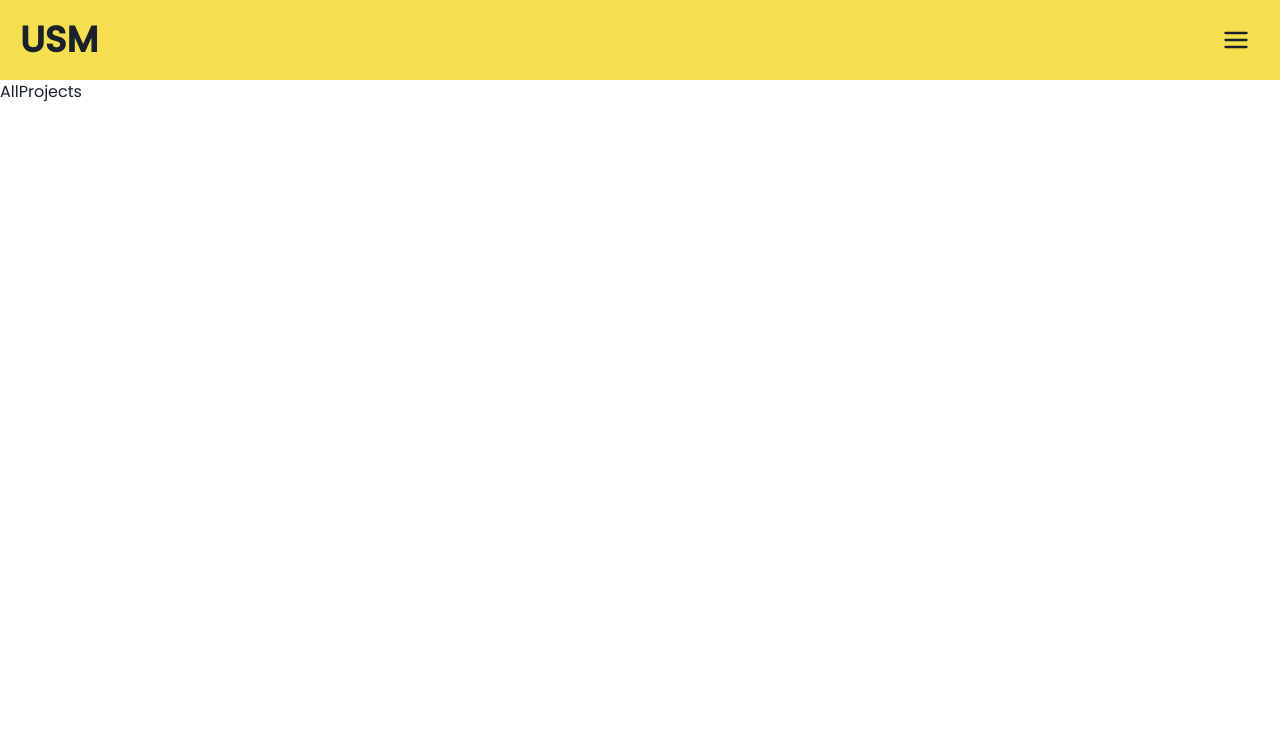
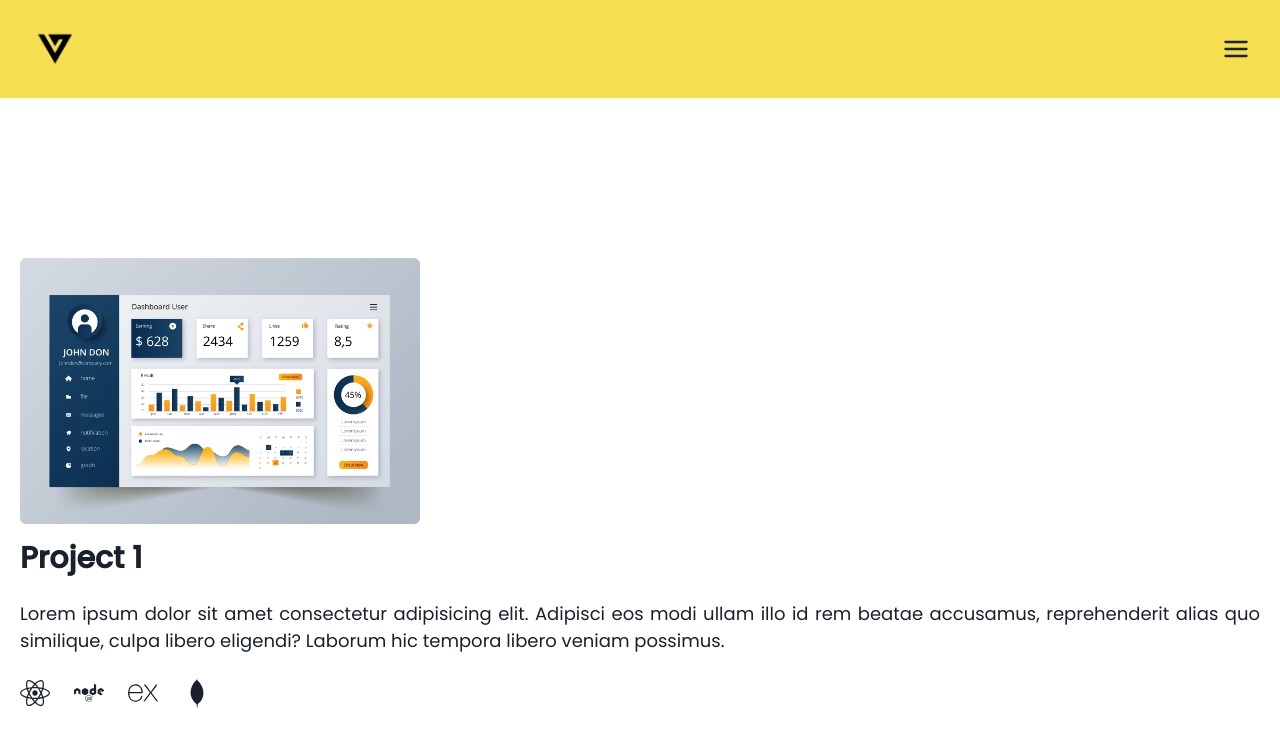
Before and after one commit to Usman4276/personal-portfolio, a Next.js app: page /projects in a window 1280 px wide. Shown: the top 744 px of the page. Built offline with nearby package versions, Linux system fonts and the light colour scheme; what tailwindcss-animated would draw is missing.

Commit message:
create /projects route ui & resolve other ui issues

```diff
--- a/app/projects/page.js
+++ b/app/projects/page.js
@@ -1,7 +1,72 @@
 import React from "react";
+import Image from "next/image";
+import Link from "next/link";
+import { Heading, Text, Button } from "@chakra-ui/react";
+import { TbWorldWww } from "react-icons/tb";
+import { FaGithub } from "react-icons/fa";
+import { projectList } from "../utils/constants";
 
 const AllProjects = () => {
-  return <div>AllProjects</div>;
+  return (
+    <div className="flex flex-wrap justify-center pb-16">
+      {projectList.map((val) => {
+        return (
+          <div
+            key={val.id}
+            className="flex max-w-[1320px] flex-wrap justify-start gap-2 mt-16 sm:mt-40 px-5"
+            data-aos={val.animate}
+            data-aos-easing="ease-in-out"
+            data-aos-once="false"
+            data-aos-duration="600"
+          >
+            <div className="relative group">
+              <Image
+                priority
+                className="rounded-md cursor-pointer transition group-hover:scale-105 group-hover:blur-sm max-[848px]:w-[500px] max-[848px]:w-[500px]"
+                src={val.img}
+                width={400}
+                height={400}
+                alt="project_image"
+              />
+
+              <div className="absolute invisible group-hover:visible top-1/2 left-1/2 transform -translate-x-1/2 -translate-y-1/2 flex gap-4">
+                <Link href={val.url} target="_blank">
+                  <Button colorScheme="green" leftIcon={<TbWorldWww />}>
+                    Visit Site
+                  </Button>
+                </Link>
+                <Link href={val.github} target="_blank">
+                  <Button
+                    variant={"solid"}
+                    bg={"black"}
+                    _active={{ border: 0 }}
+                    textColor={"white"}
+                    _hover={{ bg: "#1f2937" }}
+                    leftIcon={<FaGithub />}
+                  >
+                    Github
+                  </Button>
+                </Link>
+              </div>
+            </div>
+            <div className="text-justify w-[68%] max-[1317px]:w-full pl-20 max-[1317px]:pl-0 max-[1317px]:pl-0 py-2 max-[848px]:mt-10">
+              <Heading as="h5" size="lg">
+                {val.title}
+              </Heading>
+              <div className="py-6">
+                <Text fontSize={"lg"}>{val.desc}</Text>
+              </div>
+              <div className="flex gap-6 flex-wrap">
+                {val.tools.map((val, index) => {
+                  return <div key={index}>{val}</div>;
+                })}
+              </div>
+            </div>
+          </div>
+        );
+      })}
+    </div>
+  );
 };
 
 export default AllProjects;
--- a/app/ui/navbar.js
+++ b/app/ui/navbar.js
@@ -1,16 +1,19 @@
 "use client";
 
-import React from "react";
+import React, { useContext } from "react";
+import { Context } from "@/app/provider";
 import { Poppins } from "next/font/google";
 import ModalComp from "@/app/ui/modal";
 import { useDisclosure, IconButton } from "@chakra-ui/react";
 import { HamburgerIcon } from "@chakra-ui/icons";
 import Link from "next/link";
+import Image from "next/image";
 
 const poppins = Poppins({ subsets: ["latin"], weight: "400" });
 
 const Navbar = () => {
   const { isOpen, onOpen, onClose } = useDisclosure();
+  const { setContextState } = useContext(Context);
 
   return (
     <div className="flex justify-center sticky z-10 top-0 bg-[#f5df4e] w-full py-4">
@@ -18,9 +21,10 @@ const Navbar = () => {
         {/* Logo */}
         <Link
           href={"/"}
+          onClick={() => setContextState("")}
           className={`${poppins.className} text-4xl animate-fade font-bold`}
         >
-          USM
+          <Image src="/logo.png" width={70} height={70} alt="logo_img" />
         </Link>
 
         {/* Icon button to trigger modal*/}
--- a/app/ui/projects.js
+++ b/app/ui/projects.js
@@ -158,7 +158,7 @@ const Projects = () => {
         <div className="text-center py-5 mt-20">
           <Link
             href={"/projects"}
-            className="hover:underline hover:text-blue-500"
+            className="hover:underline"
             onClick={() => {
               setContextState("allPages");
             }}
```
Also changed, not shown: public/logo.png (added).
